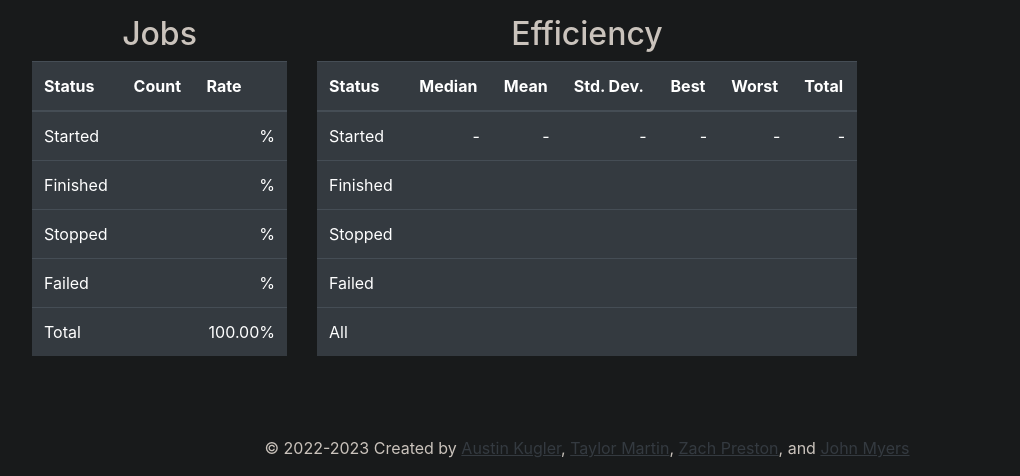
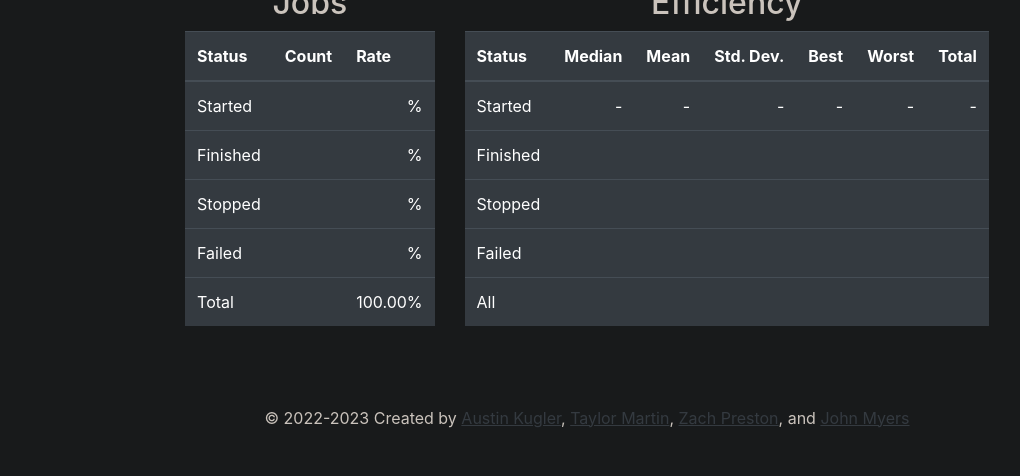
Before and after one commit to Trmart/Keynetics-Web-App, a Flask app: template app/templates/insights.html in a window 1280 px wide. Shown: the part 801-1277 px from the top of the page, without its empty margins (53-1073 px from the left). After the commit the page ends 1247 px from the top, so only its background shows below. Run offline with Flask 3, Linux system fonts and the light colour scheme; the template is opened without the code that fills it, so the values that code supplies are empty.

Commit message:
Rework insights

```diff
--- a/app/routes.py
+++ b/app/routes.py
@@ -272,6 +272,8 @@ def create_durations_plot():
     axis.set_ylabel('Duration (min)')
     axis.get_xaxis().set_major_formatter(matplotlib.ticker.FuncFormatter(lambda x, p: format(int(x), ',')))
     axis.get_xaxis().set_major_locator(matplotlib.ticker.MaxNLocator(integer=True))
+    fig.set_size_inches(10, 5)
+    fig.subplots_adjust(left=0.07, right=0.97, top=0.93, bottom=0.1)
     return fig
 
 
@@ -288,6 +290,8 @@ def create_status_plot():
     axis.patches[1].set_facecolor('#FFFF00')
     axis.patches[0].set_facecolor('#0000FF')
     axis.set_title('Status of Jobs')
+    fig.set_size_inches(5, 4)
+    fig.subplots_adjust(left=0, right=1, top=0.93, bottom=0.1)
     return fig
 
 
@@ -299,6 +303,8 @@ def create_config_plot():
     axis = fig.add_subplot(1, 1, 1)
     axis.pie(config_counts.values(), labels=config_counts.keys(), autopct='%1.1f%%')
     axis.set_title('Jobs by Configuration')
+    fig.set_size_inches(5, 4)
+    fig.subplots_adjust(left=0, right=1, top=0.93, bottom=0.1)
     return fig
 
 
--- a/app/templates/insights.html
+++ b/app/templates/insights.html
@@ -1,28 +1,23 @@
 {% extends "base.html" %}
 
 {% block content %}
-  <div class="container">
-    <div class="row">
-      <div class="col-md-12">
-        <h2>Your Insights <a class="btn btn-outline-primary btn-sm" href="{{ url_for('insights') }}">Check for Updates</a></h2>
-
-        <img src="/durations-plot.png" alt="Duration of Completed Jobs">
-      </div>
-    </div>
-    <div class="row">
-      <div class="col-md-6">
-        <img src="/status-plot.png" alt="Status of Jobs" class="mt-3">
-      </div>
-      <div class="col-md-6">
-        <img src="/config-plot.png" alt="Jobs by Configuration" class="mt-3">
-      </div>
+  <div class="row mt-3">
+    <div class="col-md-12 text-center">
+      <img src="/durations-plot.png" alt="Duration of Completed Jobs">
     </div>
   </div>
 
   <div class="row mt-3">
-    <div class="col-md-3">
+    <div class="col-md-12 text-center">
+      <img src="/status-plot.png" alt="Status of Jobs">
+      <img src="/config-plot.png" alt="Jobs by Configuration">
+    </div>
+  </div>
+
+  <div class="row justify-content-center mt-3">
+    <div class="col-auto">
       <h2 class="text-center">Jobs</h2>
-      <table class="table table-dark">
+      <table class="table table-dark table-responsive">
         <thead>
           <tr>
             <th scope="col">Status</th>
@@ -59,10 +54,9 @@
         </tbody>
       </table>
     </div>
-
-    <div class="col-md-6">
+    <div class="col-auto">
       <h2 class="text-center">Efficiency</h2>
-      <table class="table table-dark">
+      <table class="table table-dark table-responsive">
         <thead>
           <tr>
             <th scope="col">Status</th>
```
